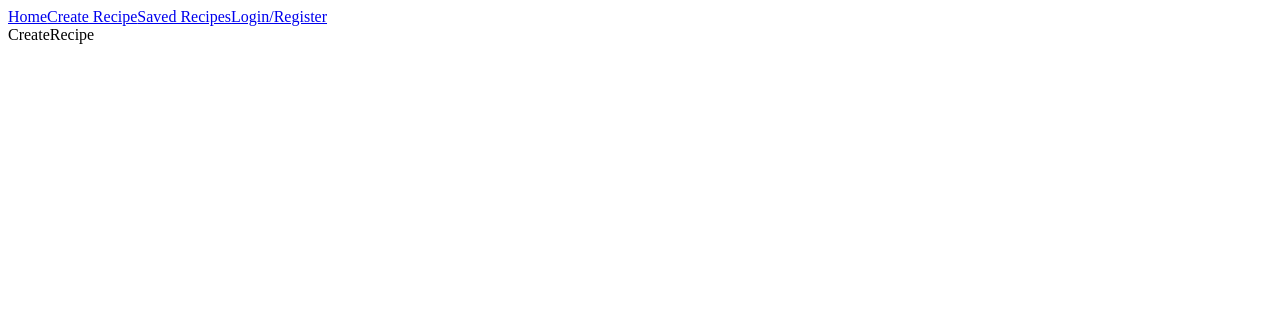
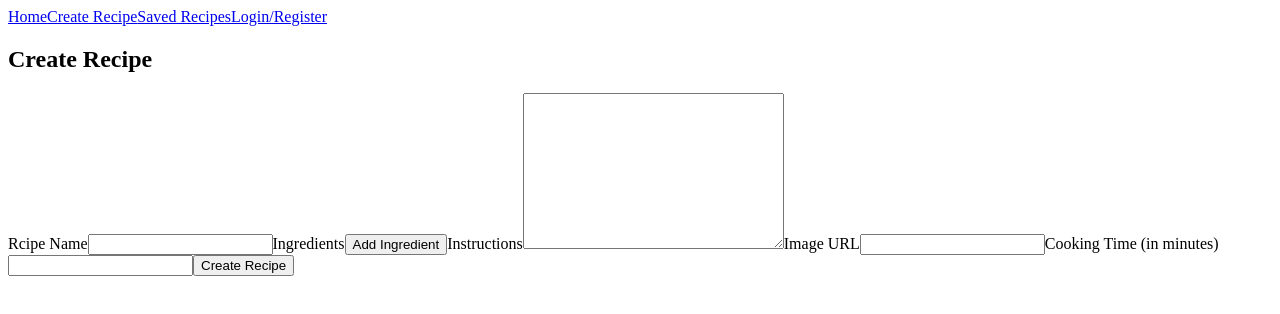
Before and after one commit to esnoche/recipe-app, a React (Create React App) app in the folder client/: page /create-recipe in a window 1280 px wide. Shown: the top 314 px of the page. Built offline with nearby package versions, Linux system fonts and the light colour scheme.

Commit message:
added create recipe

```diff
--- a/client/src/pages/CreateRecipe.jsx
+++ b/client/src/pages/CreateRecipe.jsx
@@ -1,7 +1,98 @@
-import React from 'react'
+import React, { useState } from 'react'
 
 export default function CreateRecipe() {
+  const [recipe, setRecipe] = useState({
+    recipeName: "",
+    ingredients: [],
+    instructions: "",
+    imageUrl: "",
+    cookingTime: 0,
+    userOwner: 0,
+  });
+  const handleChange = (e) => {
+    const { name, value } = e.target;
+    setRecipe({ ...recipe, [name]: value });
+  }
+  const handleIngrdientChange = (e, idx) => {
+    const { value } = e.target;
+    const ingredients = recipe.ingredients;
+    ingredients[idx] = value;
+    setRecipe({ ...recipe, ingredients });
+  }
+  const addIngredient = () => {
+    setRecipe({ ...recipe, ingredients: [...recipe.ingredients, ""] });
+  }
   return (
-    <div>CreateRecipe</div>
+    <div className="create-recipe">
+      <h2 className="heading-2">
+        Create Recipe
+      </h2>
+      <form className="create-recipe-form">
+
+        <label htmlFor="recipeName">
+          Rcipe Name
+        </label>
+        <input
+          type="text"
+          id="name"
+          name="recipeName"
+          onChange={handleChange}
+        />
+
+        <label htmlFor="ingredients">
+          Ingredients
+        </label>
+        {recipe.ingredients.map((ingredient, idx) => (
+          <input
+            key={idx}
+            type="text"
+            name="ingredients"
+            value={ingredient}
+            onChange={(e) => handleIngrdientChange(e, idx)}
+          />
+        ))}
+        <button
+          type="button"
+          onClick={addIngredient}
+        >
+          Add Ingredient
+
+        </button>
+
+        <label htmlFor="instructions">
+          Instructions
+        </label>
+        <textarea
+          id="instructions"
+          name="instructions"
+          cols="30"
+          rows="10"
+        >
+        </textarea>
+
+        <label htmlFor="imageUrl">
+          Image URL
+        </label>
+        <input
+          type="text"
+          id="imageUrl"
+          name="imageUrl"
+          onChange={handleChange}
+        />
+
+        <label htmlFor="cookingTime">
+          Cooking Time (in minutes)
+        </label>
+        <input
+          type="number"
+          id="cookingTime"
+          name="cookingTime"
+          onChange={handleChange}
+        />
+
+        <button type="submit">Create Recipe</button>
+
+      </form>
+    </div>
   )
 }
```
